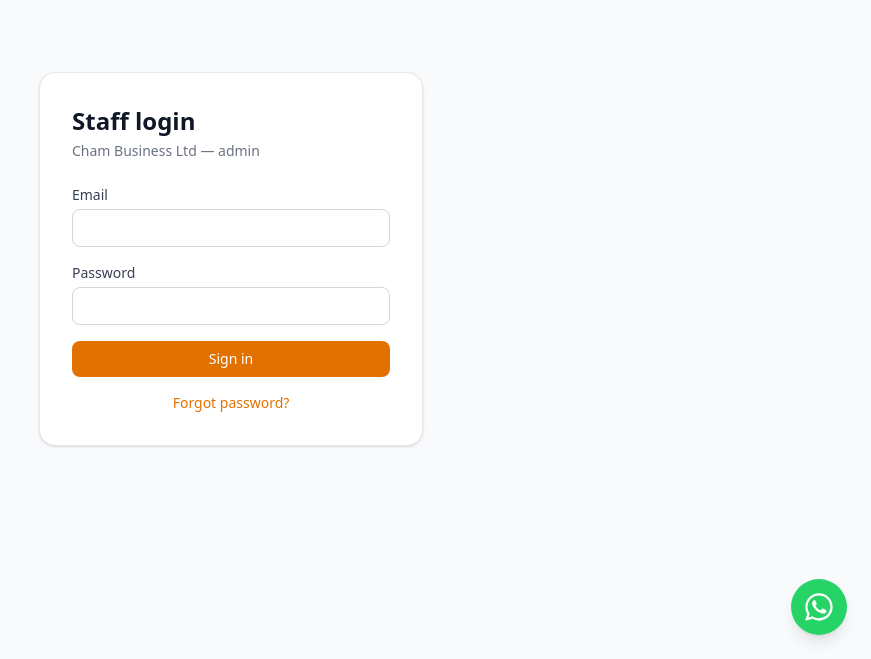
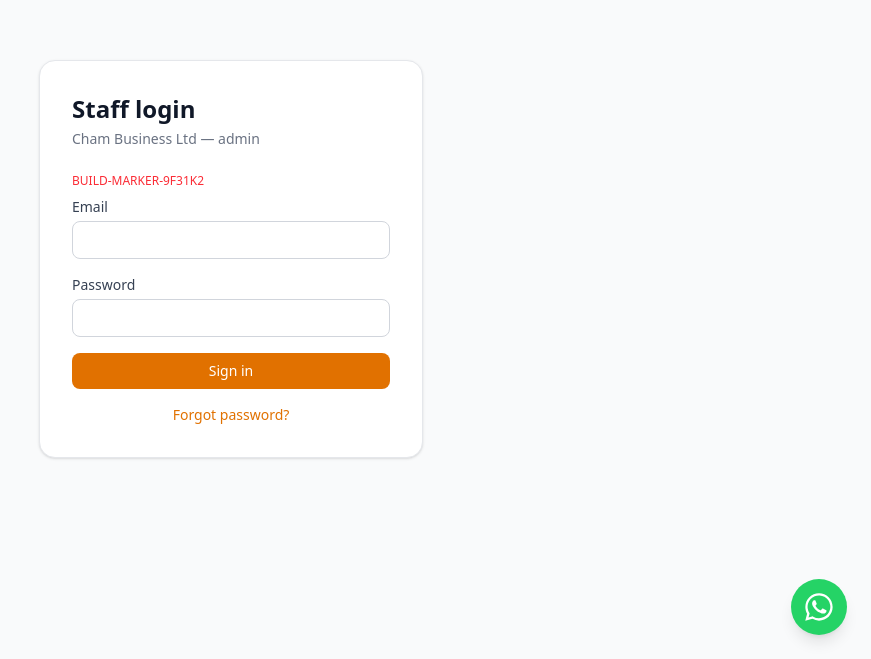
Before and after one commit to mugabee/cham-business, a Next.js app: page /login in a window 1280 px wide. Shown: the part 141-800 px from the top of the page, without its empty margins (409-1280 px from the left). Built offline with nearby package versions, Linux system fonts and the light colour scheme.

Commit message:
Add temporary visible build marker to /login for deployment debugging
Server-side file logging isn't showing up despite confirmed correct
code on disk and a full stop/start cycle, so add a plainly visible
text marker to conclusively check whether the live site is even
serving this build at all.

```diff
--- a/app/login/page.tsx
+++ b/app/login/page.tsx
@@ -12,6 +12,7 @@ export default function LoginPage() {
           Staff login
         </h1>
         <p className="text-sm text-gray-500 mb-6">Cham Business Ltd — admin</p>
+        <p className="text-xs text-red-500 mb-2">BUILD-MARKER-9F31K2</p>
 
         <form action={action} className="space-y-4">
           <div>
```
